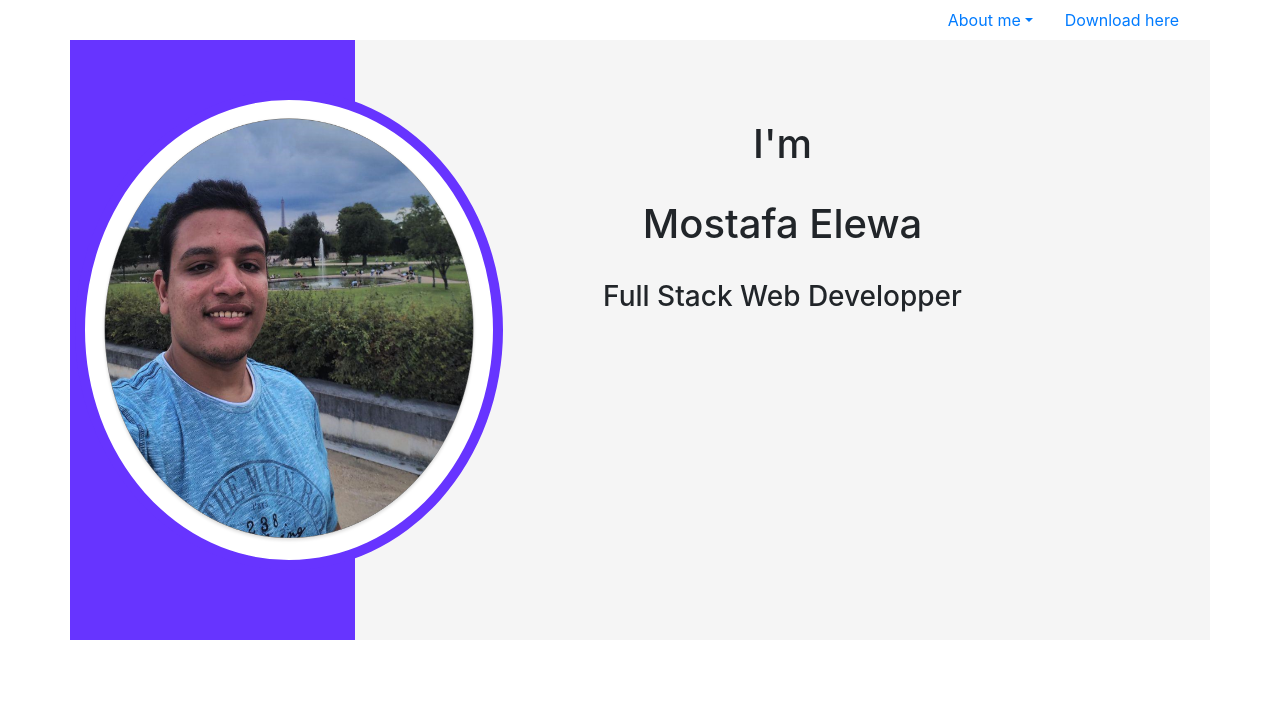
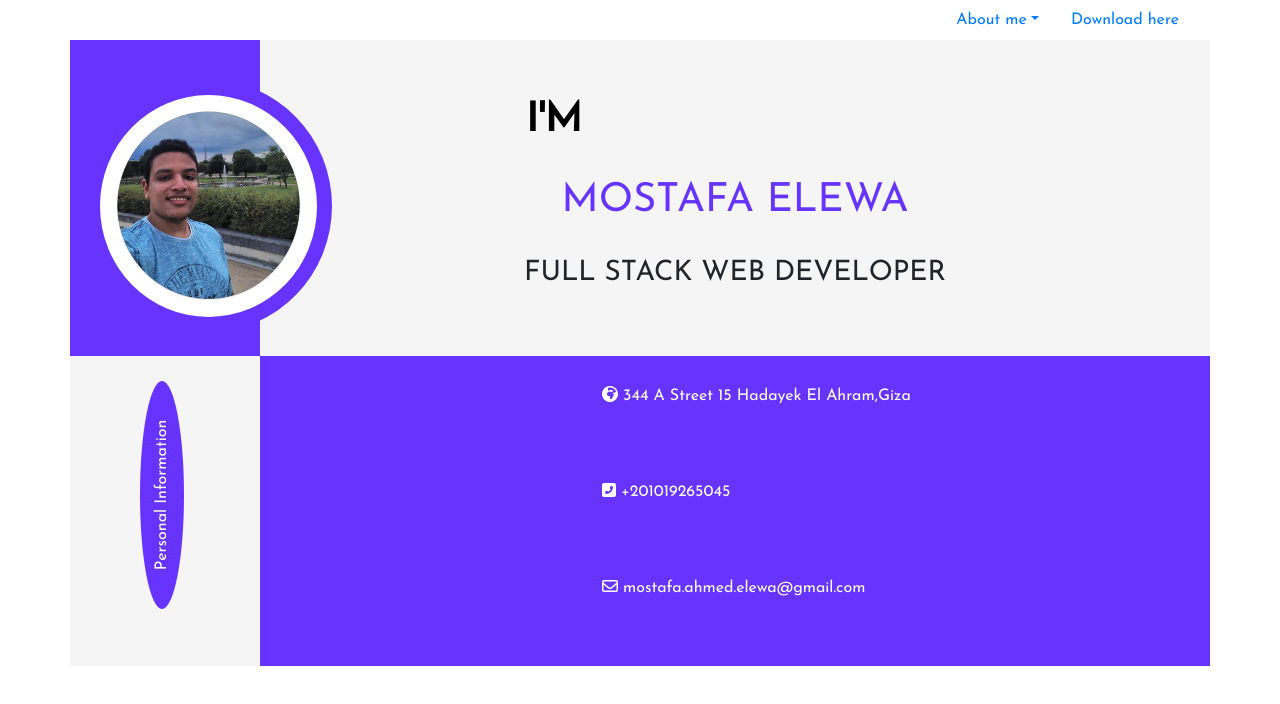
Before and after one commit to Mostafa3elewa/C.V, a website: page index.html in a window 1280 px wide. Drawn offline with nearby package versions, Linux system fonts and the light colour scheme; a web font is replaced by a local one.

Commit message:
second box is done

```diff
--- a/css/stylesheet.css
+++ b/css/stylesheet.css
@@ -1,28 +1,74 @@
+* {
+	font-family: 'Josefin Sans', sans-serif;
+}
+
 .violet-container {
 	background-color: #6734ff;
 	position: relative;
-	height: 600px;
-}
-.circular {
-	padding: 10px;
-	border-radius: 0 0 0 0;
 }
 .white-container {
 	background-color: whitesmoke;
+	position: relative;
+}
+
+.info-container {
+	background-color: whitesmoke;
+	padding: 5%;
+	position: relative;
 	text-align: center;
-	padding: 5rem;
-	height: 600px;
+}
+
+.info-container h1 {
+	color: #6734ff;
+	text-align: center;
+	font-family: 'Josefin Sans', sans-serif;
+}
+
+.info-container h1:first-child {
+	color: black;
+	font-weight: bolder;
+	text-align: left;
+	margin-left: 25%;
+}
+.personal-container {
+	line-height: 5rem;
+	text-align: LEFT;
+	padding: 0 20% 2% 30%;
+}
+
+.title-container {
+	padding: 0;
+	text-align: left;
 }
 
 img {
 	position: absolute;
-	top: 50px;
-	width: 150%;
+	top: 40px;
+	width: 130%;
 	height: 80%;
-	left: 5px;
-	border: 10px solid #6734ff;
+	left: 15px;
+	border: 15px solid #6734ff;
 	border-radius: 100%;
 	background-color: white;
 	z-index: 2;
 	padding: 15px;
 }
+
+.title-container p {
+	padding: 10px;
+	border-top-left-radius: 50%;
+	border-top-right-radius: 50%;
+	border-bottom-left-radius: 50%;
+	border-bottom-right-radius: 50%;
+	width: 120%;
+	height: 150%;
+	margin-top: 50%;
+	background-color: #6734ff;
+	transform-origin: bottom;
+	transform: rotate(270deg);
+	text-align: center;
+	color: white;
+}
+.personal-container p {
+	color: white;
+}
--- a/index.html
+++ b/index.html
@@ -1,33 +1,49 @@
 <!DOCTYPE html>
 <html lang="en">
+
 <head>
   <meta charset="UTF-8">
   <meta name="viewport" content="width=device-width, initial-scale=1.0">
   <meta http-equiv="X-UA-Compatible" content="ie=edge">
-    <link rel="stylesheet" href="https://stackpath.bootstrapcdn.com/bootstrap/4.3.1/css/bootstrap.min.css" integrity="sha384-ggOyR0iXCbMQv3Xipma34MD+dH/1fQ784/j6cY/iJTQUOhcWr7x9JvoRxT2MZw1T" crossorigin="anonymous">
+  <link rel="stylesheet" href="https://stackpath.bootstrapcdn.com/bootstrap/4.3.1/css/bootstrap.min.css"
+    integrity="sha384-ggOyR0iXCbMQv3Xipma34MD+dH/1fQ784/j6cY/iJTQUOhcWr7x9JvoRxT2MZw1T" crossorigin="anonymous">
   <link rel="stylesheet" href="css/stylesheet.css">
+  <script src="https://kit.fontawesome.com/4fdf07433c.js"></script>
+  <link href="https://fonts.googleapis.com/css?family=Josefin+Sans|Saira+Stencil+One&display=swap" rel="stylesheet">
   <title>C.V</title>
 </head>
+
 <body>
   <div class="container">
     <ul class=" nav justify-content-end ">
       <li class=" nav-item dropdown "> <a href="#" class="nav-link dropdown-toggle " role="button">About me</a></li>
-             <li class="nav-item" role="button"> <a class ="nav-link active" href="http://"> Download here</a> </li>
+      <li class="nav-item" role="button"> <a class="nav-link active" href="http://"> Download here</a> </li>
     </ul>
-       <div class= "container">
+    <div class="container">
     </div>
     <div class="row">
-            <div class="col-3 violet-container circular">
-              <div class="inner">
+      <div class="col-2 violet-container photo-container">
         <img src="Images/photo_2019-09-15_13-08-06.png" alt="personal-photo">
       </div>
+      <div class="col white-container info-container">
+        <h1>I'M</h1>
+        <br>
+        <h1>MOSTAFA ELEWA</h1>
+        <br>
+        <h3>FULL STACK WEB DEVELOPER  </h3>
       </div>
-            <div class="col white-container">
-                <h1>I'm</h1>
-                <br>
-                <h1>Mostafa Elewa</h1>
-                <br>
-                <h3>Full Stack Web Developper</h3>
+    </div>
+
+    <div class="row">
+      <div class="col-2 white-container title-container">
+        <div class="inner">
+          <p>Personal Information</p>
+        </div>
+      </div>
+      <div class="col violet-container personal-container">
+        <p><i class="fas fa-globe-africa"></i>   344 A Street 15 Hadayek El Ahram,Giza</p>
+        <p><i class="fas fa-phone-square-alt"></i>   +201019265045</p>
+        <p><i class="far fa-envelope"></i>   mostafa.ahmed.elewa@gmail.com</p>
       </div>
     </div>
 
@@ -36,9 +52,17 @@
 
 
 
+
   </div>
-    <script src="https://code.jquery.com/jquery-3.3.1.slim.min.js" integrity="sha384-q8i/X+965DzO0rT7abK41JStQIAqVgRVzpbzo5smXKp4YfRvH+8abtTE1Pi6jizo" crossorigin="anonymous"></script>
-<script src="https://cdnjs.cloudflare.com/ajax/libs/popper.js/1.14.7/umd/popper.min.js" integrity="sha384-UO2eT0CpHqdSJQ6hJty5KVphtPhzWj9WO1clHTMGa3JDZwrnQq4sF86dIHNDz0W1" crossorigin="anonymous"></script>
-<script src="https://stackpath.bootstrapcdn.com/bootstrap/4.3.1/js/bootstrap.min.js" integrity="sha384-JjSmVgyd0p3pXB1rRibZUAYoIIy6OrQ6VrjIEaFf/nJGzIxFDsf4x0xIM+B07jRM" crossorigin="anonymous"></script>
+  <script src="https://code.jquery.com/jquery-3.3.1.slim.min.js"
+    integrity="sha384-q8i/X+965DzO0rT7abK41JStQIAqVgRVzpbzo5smXKp4YfRvH+8abtTE1Pi6jizo" crossorigin="anonymous">
+  </script>
+  <script src="https://cdnjs.cloudflare.com/ajax/libs/popper.js/1.14.7/umd/popper.min.js"
+    integrity="sha384-UO2eT0CpHqdSJQ6hJty5KVphtPhzWj9WO1clHTMGa3JDZwrnQq4sF86dIHNDz0W1" crossorigin="anonymous">
+  </script>
+  <script src="https://stackpath.bootstrapcdn.com/bootstrap/4.3.1/js/bootstrap.min.js"
+    integrity="sha384-JjSmVgyd0p3pXB1rRibZUAYoIIy6OrQ6VrjIEaFf/nJGzIxFDsf4x0xIM+B07jRM" crossorigin="anonymous">
+  </script>
 </body>
+
 </html>
```
Lines whose indentation alone changed are shown as unchanged.
